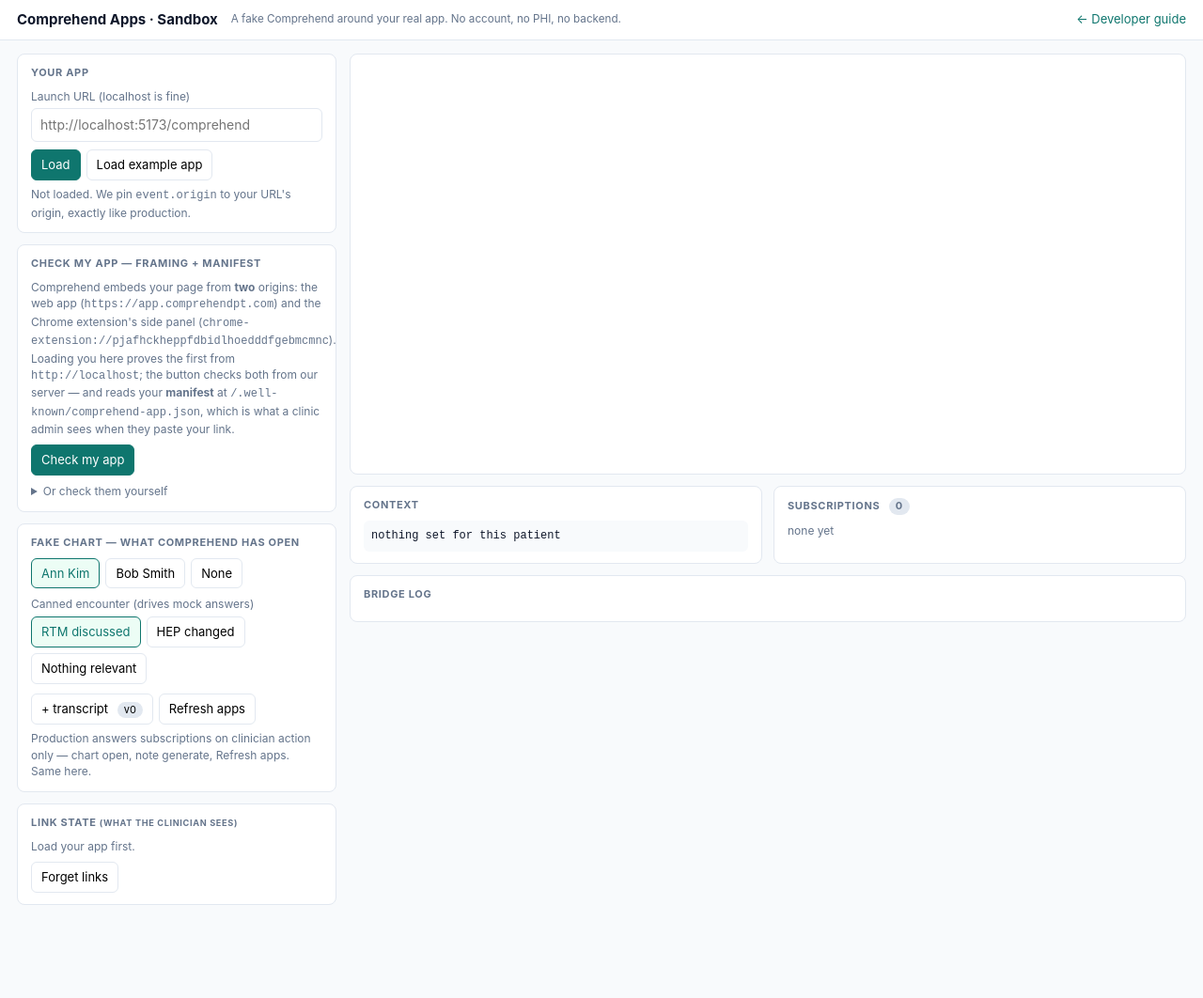
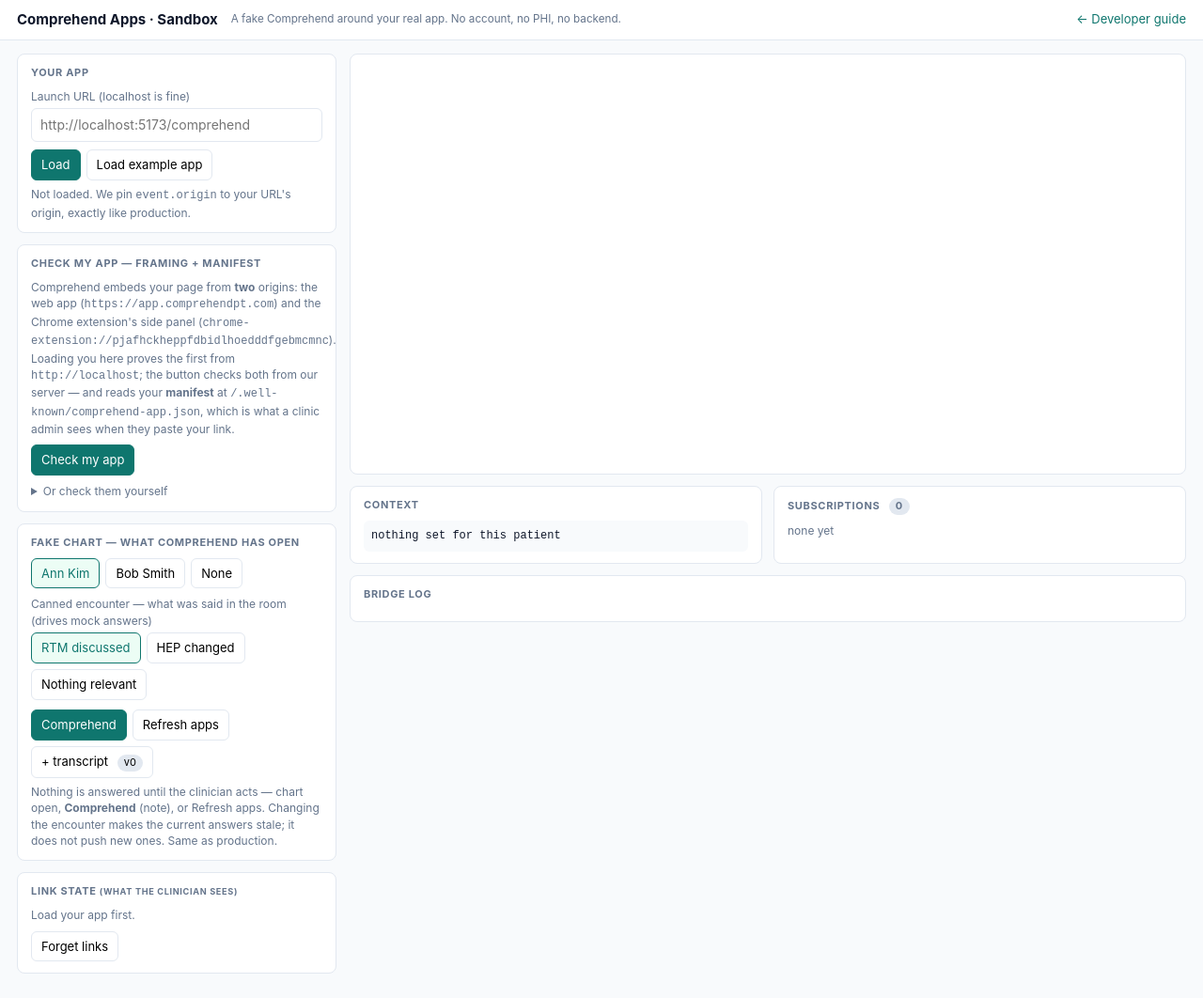
Before and after one commit to jake-comprehendpt/comprehend-apps, a plain HTML site: page vendor-sandbox.html in a window 1280 px wide. Shown: the whole page at 94% size. Before the commit the page ends 989 px from the top, so only its background shows below. Drawn offline with Linux system fonts and the light colour scheme.

Commit message:
Sync from ReactApp d58ee3682

```diff
--- a/vendor-sandbox.html
+++ b/vendor-sandbox.html
@@ -87,13 +87,15 @@
     <div class="card">
       <h3>Fake chart — what Comprehend has open</h3>
       <div class="row" id="patients"></div>
-      <label>Canned encounter (drives mock answers)</label>
+      <label>Canned encounter — what was said in the room (drives mock answers)</label>
       <div class="row" id="scenarios"></div>
+      <div class="status" id="staleHint" style="display:none"></div>
       <div class="row" style="margin-top:10px">
-        <button id="bump" title="Simulates new transcript content: version +1, cached answers invalidated">+ transcript <span class="pill" id="cv">v0</span></button>
-        <button id="refresh" title="What the clinician's 'Refresh apps' / note generation does: patient(refresh) to your app, then subscriptions are answered">Refresh apps</button>
+        <button class="primary" id="comprehend" title="What the clinician's 'Comprehend' (generate note) button does: patient(refresh) to your app, then every subscription is answered against the current encounter">Comprehend</button>
+        <button id="refresh" title="The clinician's 'Refresh apps': same thing, without generating a note">Refresh apps</button>
+        <button id="bump" title="Simulates more transcript arriving without changing the canned encounter: version +1, cached answers invalidated">+ transcript <span class="pill" id="cv">v0</span></button>
       </div>
-      <div class="status">Production answers subscriptions on clinician action only — chart open, note generate, Refresh apps. Same here.</div>
+      <div class="status">Nothing is answered until the clinician acts — chart open, <b>Comprehend</b> (note), or Refresh apps. Changing the encounter makes the current answers stale; it does not push new ones. Same as production.</div>
     </div>
 
     <div class="card">
@@ -368,7 +370,9 @@
   }
   function renderSubs() {
     $('subCount').textContent = state.subs.size;
-    $('subs').innerHTML = state.subs.size ? Array.from(state.subs).map(([id, s]) => `<details><summary><code>${id}</code> · ${Object.keys(s.types).length} leaves ${s.lastAnswers ? '<span class="pill ok">answered</span>' : '<span class="pill">pending</span>'}</summary><pre>${escapeHtml(JSON.stringify(s.structure, null, 1))}</pre>${s.lastAnswers ? `<pre style="color:var(--ok)">${escapeHtml(JSON.stringify(s.lastAnswers, null, 1))}</pre>` : ''}</details>`).join('') : '<div class="status">none yet</div>';
+    const keyNow = (s) => state.patient ? `${s.hash}|${state.contextVersion}|${state.patient.id}` : null;
+    const pill = (s) => !s.lastAnswers ? '<span class="pill">pending</span>' : s.lastKey === keyNow(s) ? '<span class="pill ok">answered</span>' : '<span class="pill" style="background:#fef3c7;color:#92400e">stale — press Comprehend</span>';
+    $('subs').innerHTML = state.subs.size ? Array.from(state.subs).map(([id, s]) => `<details><summary><code>${id}</code> · ${Object.keys(s.types).length} leaves ${pill(s)}</summary><pre>${escapeHtml(JSON.stringify(s.structure, null, 1))}</pre>${s.lastAnswers ? `<pre style="color:var(--ok)">${escapeHtml(JSON.stringify(s.lastAnswers, null, 1))}</pre>` : ''}</details>`).join('') : '<div class="status">none yet</div>';
   }
   function renderLink() {
     const el = $('linkStatus'); el.className = 'status'; $('clinicianToast').innerHTML = '';
@@ -402,9 +406,18 @@
   $('loadExample').onclick = () => { $('target').value = new URL('./vendor-examples/hep-rtm.html', location.href).href; load($('target').value); };
   $('target').addEventListener('keydown', (e) => { if (e.key === 'Enter') $('load').click(); });
   $('patients').addEventListener('click', (e) => { const b = e.target.closest('button'); if (!b) return; const prev = state.patient && state.patient.id; state.patient = PATIENTS.find((p) => p.id === b.dataset.p) || null; if ((state.patient && state.patient.id) !== prev) { state.contextVersion = 0; state.lastMismatch = null; } renderPatients(); renderBuffer(); renderLink(); if (state.ready) { sendPatient('changed'); evaluate('chart_open'); } });
-  $('scenarios').addEventListener('click', (e) => { const b = e.target.closest('button'); if (!b) return; state.scenario = b.dataset.s; renderPatients(); });
-  $('bump').onclick = () => { state.contextVersion += 1; renderPatients(); log('out', `version → ${state.contextVersion} (cache invalidated; nothing pushed until an action)`); };
-  $('refresh').onclick = () => { if (!state.ready) return; sendPatient('refresh'); evaluate('refresh'); };
+  function markStale(why) {
+    state.contextVersion += 1; renderPatients(); renderSubs();
+    const anyAnswered = Array.from(state.subs.values()).some((s) => s.lastAnswers);
+    const h = $('staleHint'); h.style.display = 'block'; h.className = 'status';
+    h.innerHTML = anyAnswered ? `${why} — the answers your app is showing are now <b>stale</b>. Nothing is pushed until the clinician acts: press <b>Comprehend</b>.` : `${why}. Press <b>Comprehend</b> to answer your subscriptions against it.`;
+    log('out', `version → ${state.contextVersion} (${why.toLowerCase()}; cached answers invalidated, nothing pushed until an action)`);
+  }
+  $('scenarios').addEventListener('click', (e) => { const b = e.target.closest('button'); if (!b) return; if (state.scenario === b.dataset.s) return; state.scenario = b.dataset.s; markStale('Encounter changed'); });
+  $('bump').onclick = () => markStale('New transcript content');
+  const act = (reason) => { if (!state.ready) return; $('staleHint').style.display = 'none'; sendPatient('refresh'); evaluate(reason); renderSubs(); };
+  $('comprehend').onclick = () => act('note');
+  $('refresh').onclick = () => act('refresh');
   $('clearRefs').onclick = () => { state.refs = {}; localStorage.removeItem(REFS_KEY); renderLink(); log('out', 'links forgotten'); };
 
   renderPatients(); renderBuffer(); renderSubs(); renderLink(); renderCurl();
```
